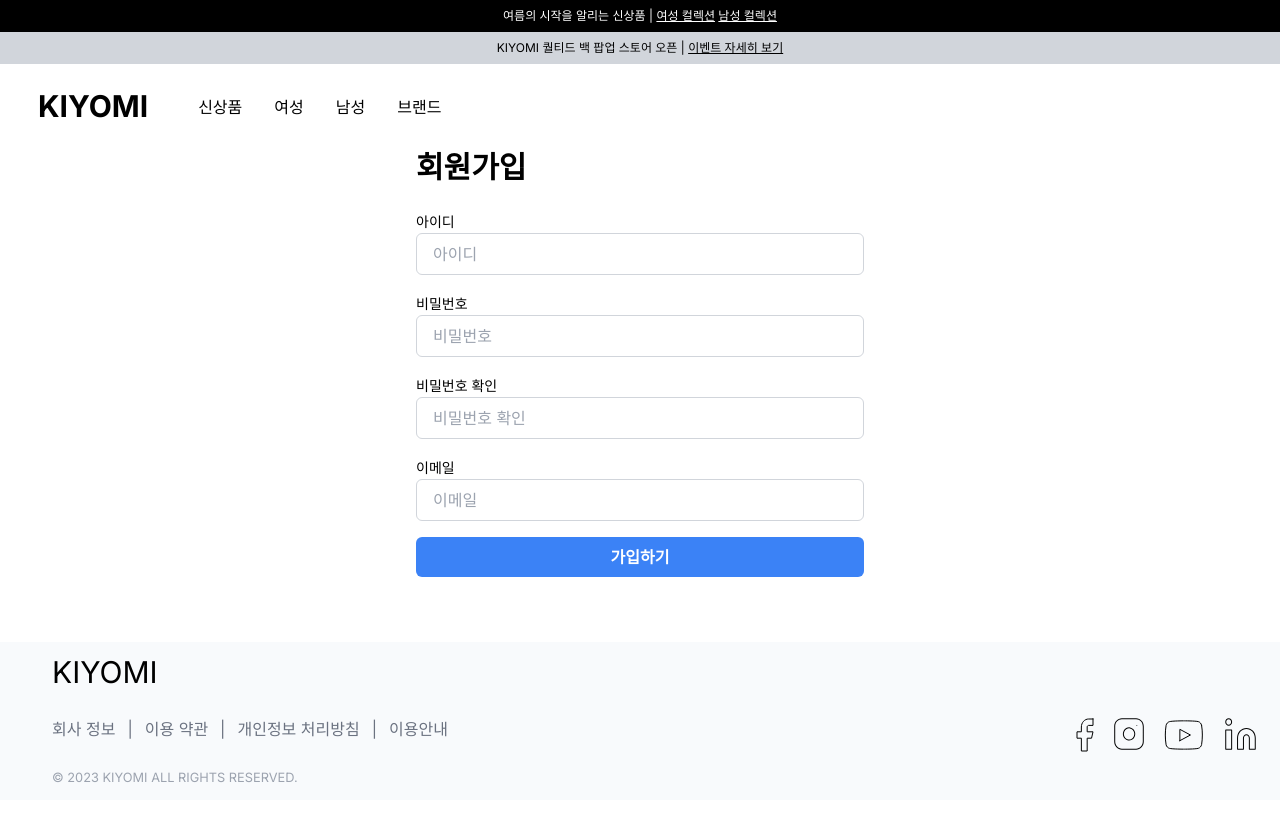
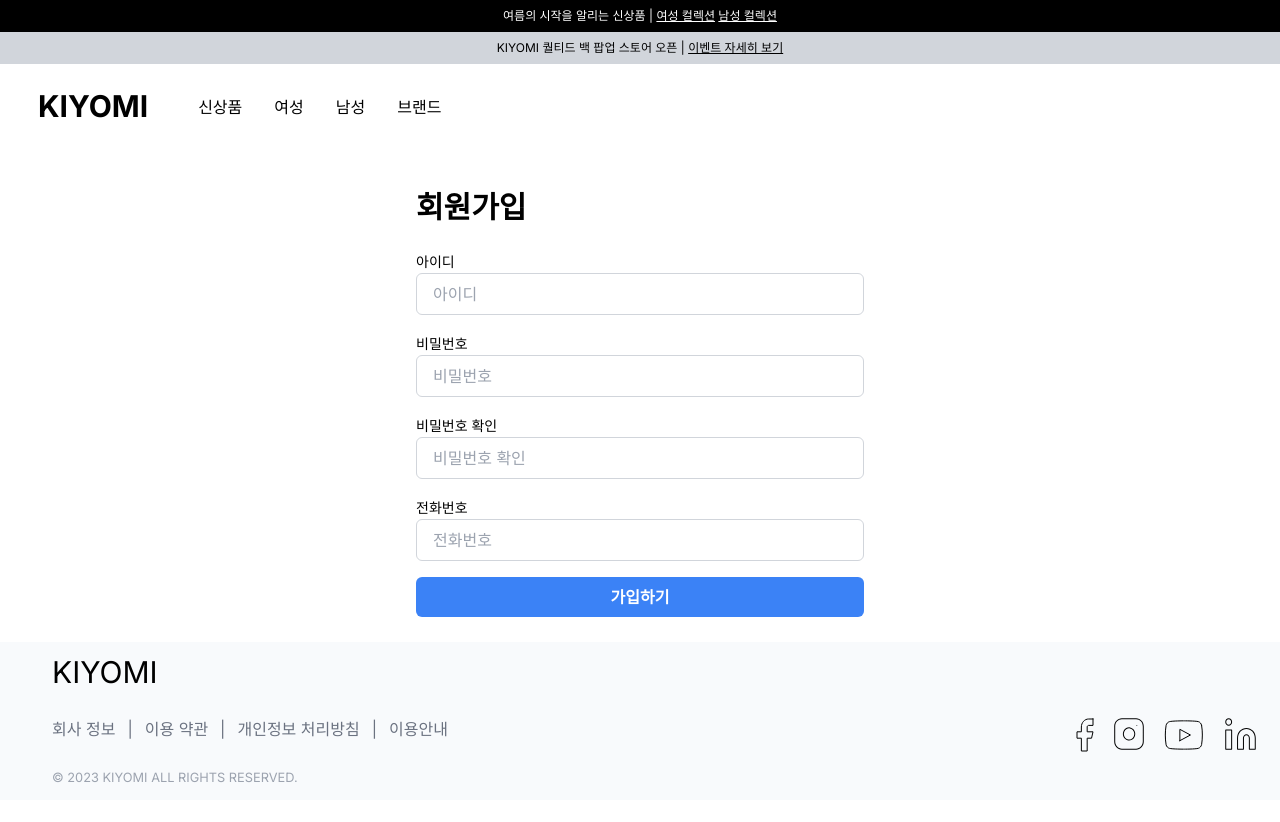
Before and after one commit to nextJS-pj/KIYOMI, a Next.js app in the folder kiyomi/: page /user/register in a window 1280 px wide. Shown: the top 822 px of the page. After the commit the page ends 800 px from the top, so only its background shows below. Built offline with nearby package versions, Linux system fonts and the light colour scheme.

Commit message:
feat. RegisterForm component로 분리

```diff
--- a/kiyomi/src/app/user/(auth)/register/page.tsx
+++ b/kiyomi/src/app/user/(auth)/register/page.tsx
@@ -1,117 +1,7 @@
-"use client";
-import { useForm, SubmitHandler } from "react-hook-form";
-
-interface FormData {
-  username: string;
-  password: string;
-  confirmPassword: string;
-  email: string;
-}
+import { RegisterForm } from "@/components/RegisterForm/RegisterForm";
 
 function RegisterPage() {
-  const {
-    handleSubmit,
-    register,
-    formState: { errors },
-    getValues,
-  } = useForm<FormData>();
-
-  const onSubmit: SubmitHandler<FormData> = (data) => {
-    console.log(data);
-  };
-
-  return (
-    <div className="max-w-md mx-auto min-h-screen sm:p-3">
-      <h1 className="text-3xl font-bold mb-6">회원가입</h1>
-      <form onSubmit={handleSubmit(onSubmit)}>
-        <div className="mb-4">
-          <label htmlFor="username" className="text-sm">
-            아이디
-          </label>
-          <input
-            id="username"
-            type="text"
-            placeholder="아이디"
-            {...register("username", { required: "아이디를 입력하세요" })}
-            className={`w-full py-2 px-4 border ${
-              errors.username ? "border-red-500" : "border-gray-300"
-            } rounded-md focus:outline-none focus:ring-blue-500 focus:border-blue-500`}
-          />
-          {errors.username && (
-            <p className="text-red-500">{errors.username.message}</p>
-          )}
-        </div>
-        <div className="mb-4">
-          <label htmlFor="password" className="text-sm">
-            비밀번호
-          </label>
-          <input
-            id="password"
-            type="password"
-            placeholder="비밀번호"
-            {...register("password", { required: "비밀번호를 입력하세요" })}
-            className={`w-full py-2 px-4 border ${
-              errors.password ? "border-red-500" : "border-gray-300"
-            } rounded-md focus:outline-none focus:ring-blue-500 focus:border-blue-500`}
-          />
-          {errors.password && (
-            <p className="text-red-500">{errors.password.message}</p>
-          )}
-        </div>
-        <div className="mb-4">
-          <label htmlFor="confirmPassword" className="text-sm">
-            비밀번호 확인
-          </label>
-          <input
-            id="confirmPassword"
-            type="password"
-            placeholder="비밀번호 확인"
-            {...register("confirmPassword", {
-              required: "비밀번호 확인을 입력하세요",
-              validate: (value) =>
-                value === getValues("password") ||
-                "비밀번호가 일치하지 않습니다",
-            })}
-            className={`w-full py-2 px-4 border ${
-              errors.confirmPassword ? "border-red-500" : "border-gray-300"
-            } rounded-md focus:outline-none focus:ring-blue-500 focus:border-blue-500`}
-          />
-          {errors.confirmPassword && (
-            <p className="text-red-500">{errors.confirmPassword.message}</p>
-          )}
-        </div>
-        <div className="mb-4">
-          <label htmlFor="email" className="text-sm">
-            이메일
-          </label>
-          <input
-            id="email"
-            type="email"
-            placeholder="이메일"
-            {...register("email", {
-              required: "이메일을 입력하세요",
-              pattern: {
-                value: /^\S+@\S+$/i,
-                message: "유효한 이메일 주소를 입력하세요",
-              },
-            })}
-            className={`w-full py-2 px-4 border ${
-              errors.email ? "border-red-500" : "border-gray-300"
-            } rounded-md focus:outline-none focus:ring-blue-500 focus:border-blue-500`}
-          />
-          {errors.email && (
-            <p className="text-red-500">{errors.email.message}</p>
-          )}
-        </div>
-        <button
-          type="submit"
-          className="w-full py-2 px-4 bg-blue-500 text-white font-semibold rounded-md hover:bg-blue-600 focus:outline-none focus:bg-blue-600"
-        >
-          가입하기
-        </button>
-      </form>
-    </div>
-  );
+  return <RegisterForm />;
 }
 
 export default RegisterPage;
--- /dev/null
+++ b/kiyomi/src/components/RegisterForm/RegisterForm.tsx
@@ -0,0 +1,130 @@
+"use client";
+import { useForm, SubmitHandler } from "react-hook-form";
+
+interface FormData {
+  username: string;
+  password: string;
+  confirmPassword: string;
+  phone: number;
+}
+
+export function RegisterForm() {
+  const {
+    handleSubmit,
+    register,
+    formState: { errors },
+    getValues,
+  } = useForm<FormData>();
+
+  const onSubmit: SubmitHandler<FormData> = (data) => {
+    console.log(data);
+  };
+
+  return (
+    <div className="max-w-md mx-auto sm:p-10 mb-10 mt-10">
+      <h1 className="text-3xl font-bold mb-6">회원가입</h1>
+      <form onSubmit={handleSubmit(onSubmit)}>
+        <div className="mb-4">
+          <label htmlFor="username" className="text-sm">
+            아이디
+          </label>
+          <input
+            id="username"
+            type="text"
+            placeholder="아이디"
+            {...register("username", {
+              required: "아이디를 입력하세요",
+              pattern: {
+                value: /^[a-zA-Z0-9]{6,12}$/,
+                message: "영문 또는 영문, 숫자 조합 6~12자리를 입력하세요",
+              },
+            })}
+            className={`w-full py-2 px-4 border ${
+              errors.username ? "border-red-500" : "border-gray-300"
+            } rounded-md focus:outline-none focus:ring-blue-500 focus:border-blue-500`}
+          />
+          {errors.username && (
+            <span className="text-red-500">{errors.username.message}</span>
+          )}
+        </div>
+        <div className="mb-4">
+          <label htmlFor="password" className="text-sm">
+            비밀번호
+          </label>
+          <input
+            id="password"
+            type="password"
+            placeholder="비밀번호"
+            {...register("password", {
+              required: "비밀번호를 입력하세요",
+              pattern: {
+                value:
+                  /^(?=.*[a-zA-Z])(?=.*\d)(?=.*[~!@#$%^&*])[a-zA-Z\d~!@#$%^&*]{8,15}$/,
+                message:
+                  "영문, 숫자, 특수문자(~!@#$%^&*) 조합 8~15자리로 입력하세요",
+              },
+            })}
+            className={`w-full py-2 px-4 border ${
+              errors.password ? "border-red-500" : "border-gray-300"
+            } rounded-md focus:outline-none focus:ring-blue-500 focus:border-blue-500`}
+          />
+          {errors.password && (
+            <span className="text-red-500">{errors.password.message}</span>
+          )}
+        </div>
+        <div className="mb-4">
+          <label htmlFor="confirmPassword" className="text-sm">
+            비밀번호 확인
+          </label>
+          <input
+            id="confirmPassword"
+            type="password"
+            placeholder="비밀번호 확인"
+            {...register("confirmPassword", {
+              required: "비밀번호 확인을 입력하세요",
+              validate: (value) =>
+                value === getValues("password") ||
+                "비밀번호가 일치하지 않습니다",
+            })}
+            className={`w-full py-2 px-4 border ${
+              errors.confirmPassword ? "border-red-500" : "border-gray-300"
+            } rounded-md focus:outline-none focus:ring-blue-500 focus:border-blue-500`}
+          />
+          {errors.confirmPassword && (
+            <p className="text-red-500">{errors.confirmPassword.message}</p>
+          )}
+        </div>
+        <div className="mb-4">
+          <label htmlFor="phone" className="text-sm">
+            전화번호
+          </label>
+          <input
+            id="phone"
+            type="tel"
+            placeholder="전화번호"
+            {...register("phone", {
+              required: "전화번호를 입력하세요",
+              pattern: {
+                value: /^\d{3}\d{3,4}\d{4}$/,
+                message: "유효한 전화번호를 입력하세요 (예: 01012345678)",
+              },
+            })}
+            className={`w-full py-2 px-4 border ${
+              errors.phone ? "border-red-500" : "border-gray-300"
+            } rounded-md focus:outline-none focus:ring-blue-500 focus:border-blue-500`}
+          />
+          {errors.phone && (
+            <p className="text-red-500">{errors.phone.message}</p>
+          )}
+        </div>
+
+        <button
+          type="submit"
+          className="w-full py-2 px-4 bg-blue-500 text-white font-semibold rounded-md hover:bg-blue-600 focus:outline-none focus:bg-blue-600"
+        >
+          가입하기
+        </button>
+      </form>
+    </div>
+  );
+}
```
